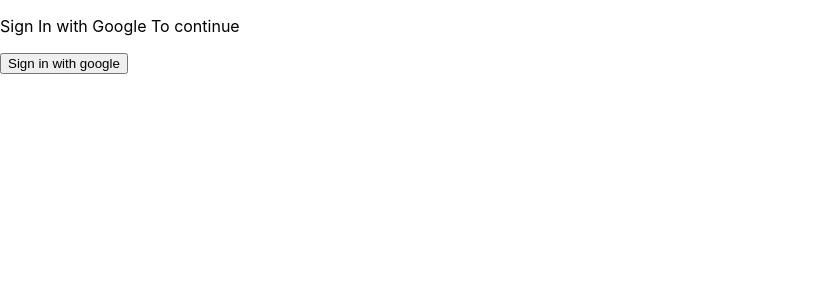
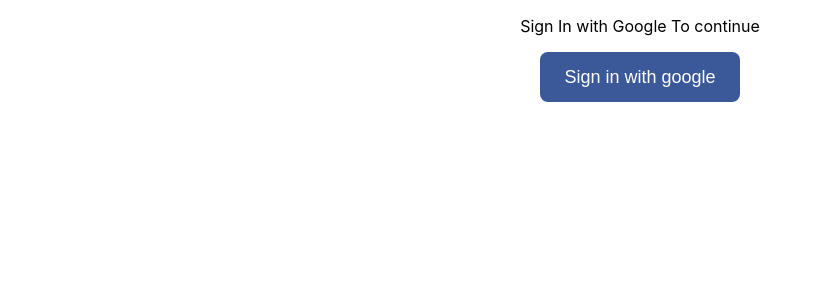
Before and after one commit to Andipstha/React-Firebase-Realtime-Chat-App, a React (Create React App) app in the folder my-app/: page / in a window 1280 px wide. Shown: the top 300 px of the page, without its empty margins (0-822 px from the left). Built offline with nearby package versions, Linux system fonts and the light colour scheme.

Commit message:
Added the UI for Auth

```diff
--- a/my-app/src/App.js
+++ b/my-app/src/App.js
@@ -3,6 +3,8 @@
 import { Auth } from "./components/Auth";
 import Cookies from "universal-cookie";
 import { Chat } from "./components/Chat";
+import "../src/styles/Auth.css";
+
 
 const cookies = new Cookies();
 
--- /dev/null
+++ b/my-app/src/styles/Auth.css
@@ -0,0 +1,14 @@
+.auth {
+    text-align: center;
+}
+
+.auth button {
+    width: 200px;
+    height: 50px;
+    border: none;
+    background-color: #3b5998;
+    color: white;
+    border-radius: 8px;
+    font-size: 18px;
+    cursor: pointer;
+}
```
